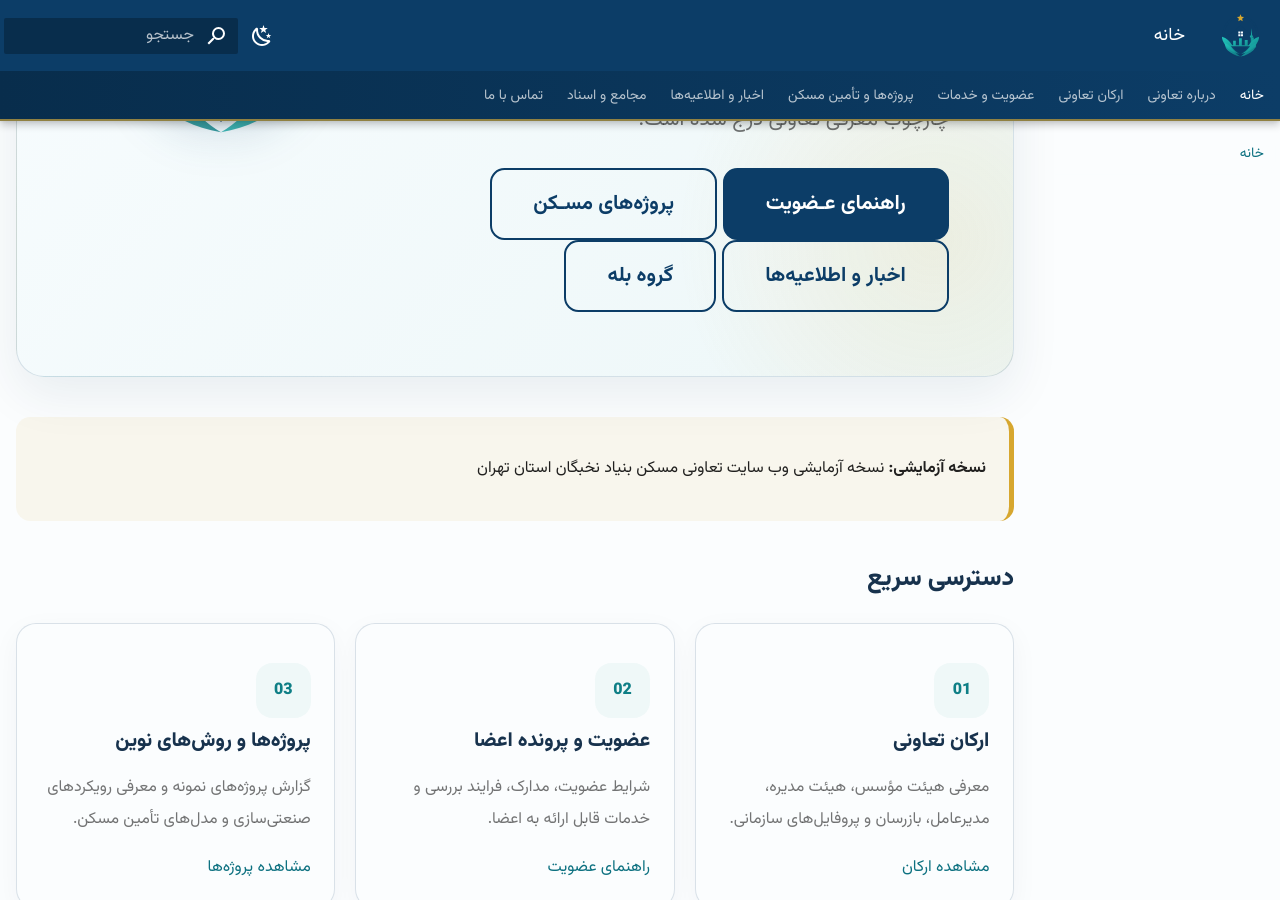
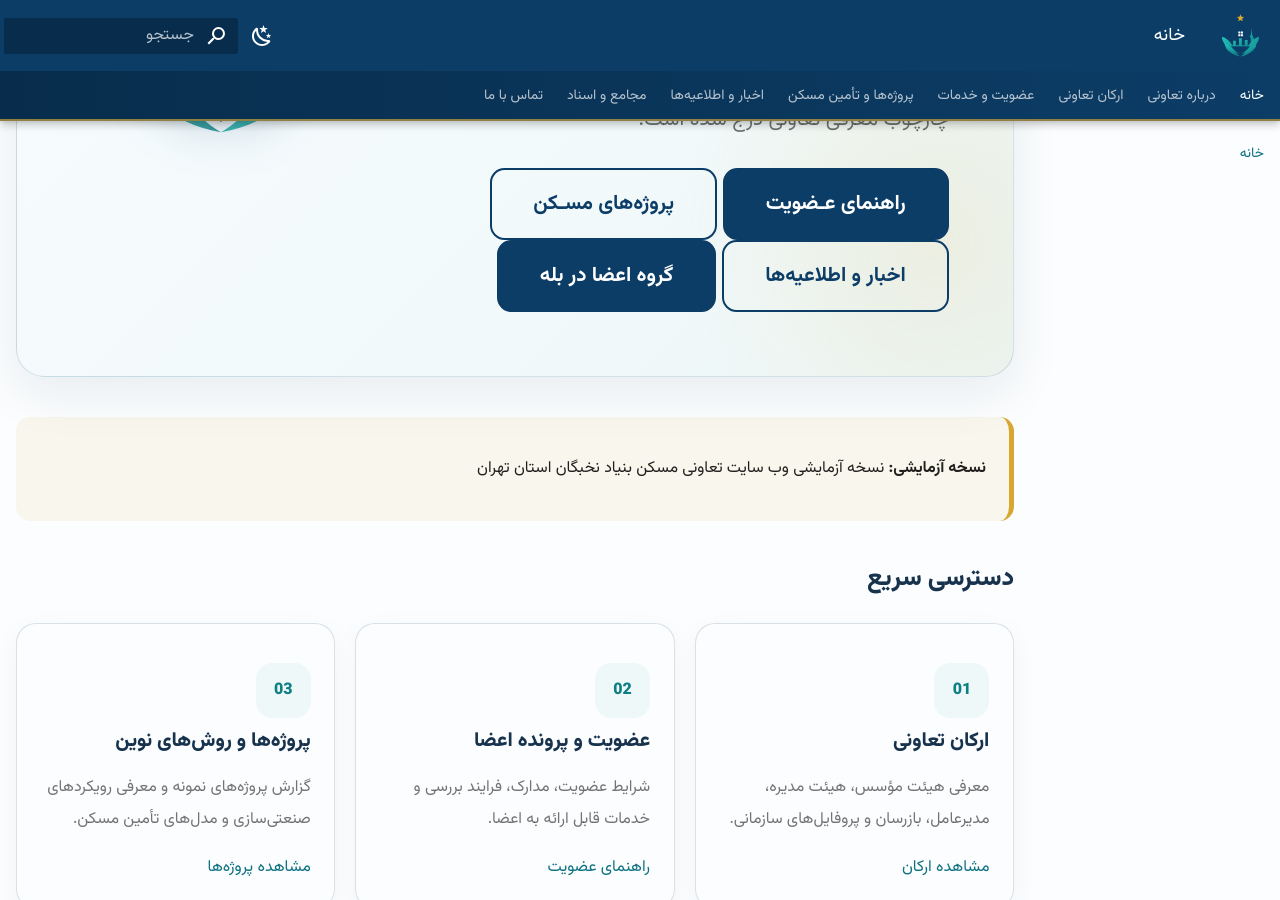
Before and after one commit to m-zakeri/fhc, an MkDocs documentation site: the page built from docs/index.md, in a window 1280 px wide and 900 px high, scrolled down 531 px. Built offline with MkDocs 1.6.1 and Material for MkDocs 9.7.7, drawn with Linux system fonts in a browser that asks for light colours.

Commit message:
update homepage

```diff
--- a/docs/index.md
+++ b/docs/index.md
@@ -15,7 +15,7 @@ hide:
 [راهنمای عـضویت](membership/index.md){ .md-button .md-button--primary }
 [پروژه‌های مسـکن](projects/index.md){ .md-button }
 [اخبار و اطلاعیه‌ها](blog/index.md){ .md-button }
-[ گروه بله  ](https://ble.ir/join/Ewb9QrFqyL){ .md-button .md-button}
+[ گروه اعضا در بله  ](https://ble.ir/join/Ewb9QrFqyL){ .md-button .md-button--primary}
 </div>
 </div>
 
```
